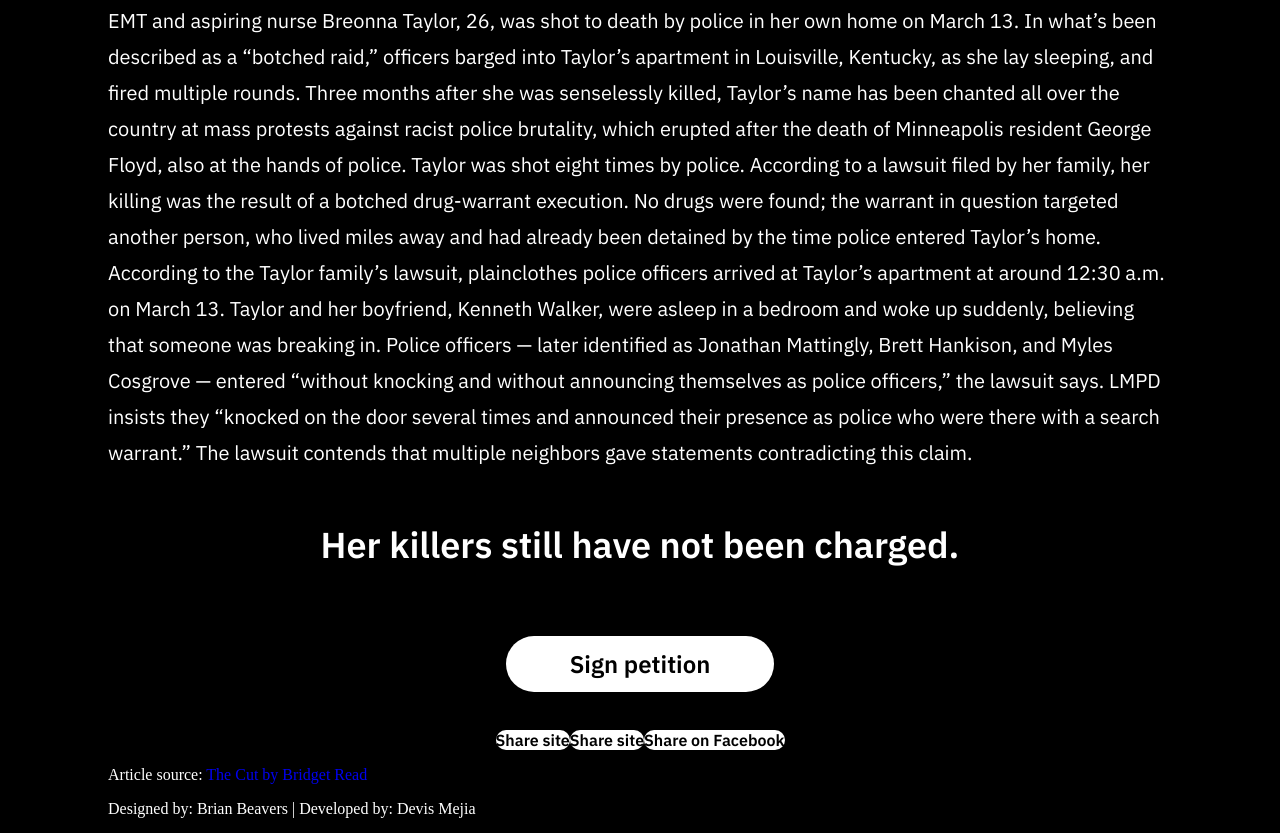
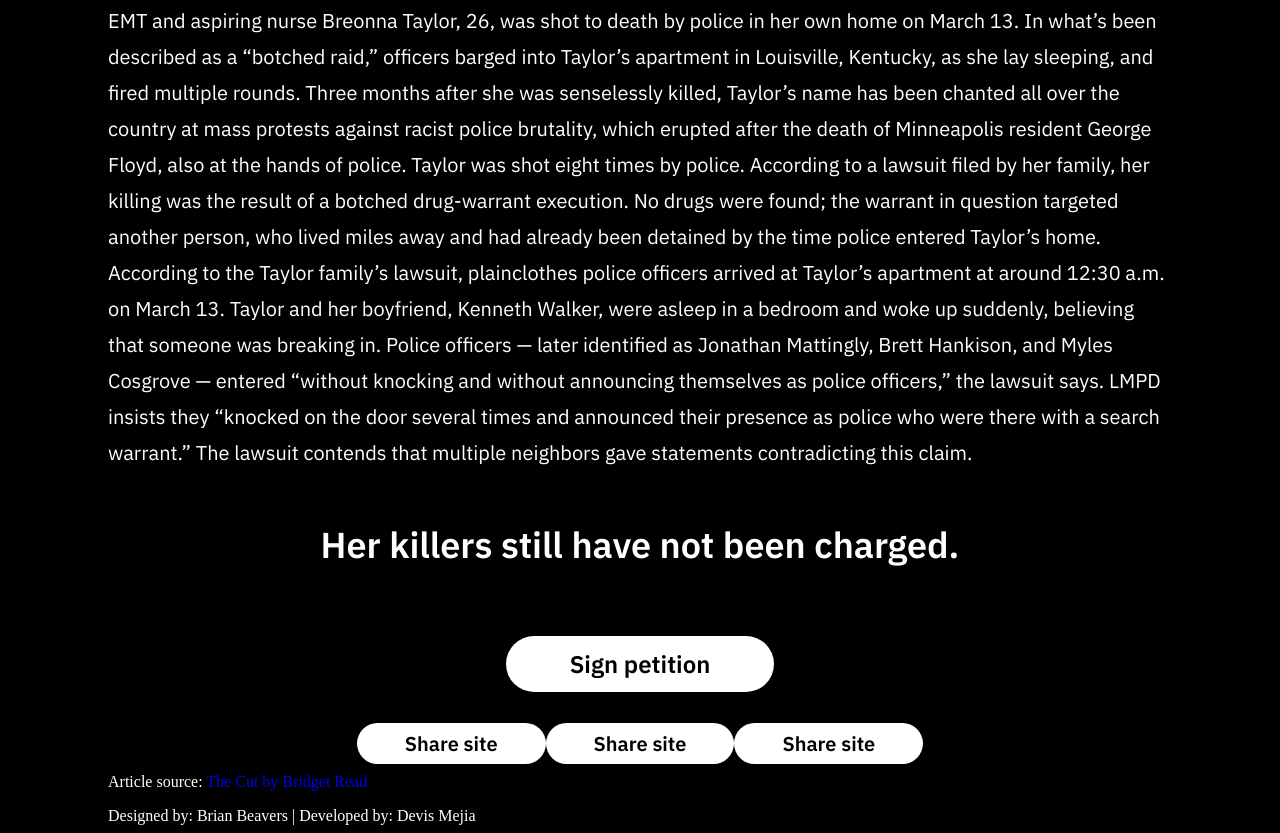
Before and after one commit to damejia100/breonna-taylor-counter, a website: page index.html in a window 1280 px wide. Shown: the part 981-1814 px from the top of the page. Drawn offline with Linux system fonts and the light colour scheme.

Commit message:
share site buttons semi styled and fix for twitter share button

```diff
--- a/index.html
+++ b/index.html
@@ -6,7 +6,6 @@
   <title>Days Since Breonna Taylor was Murdered</title>
   <link rel="stylesheet" href="style.css">
   <link href="https://fonts.googleapis.com/css2?family=IBM+Plex+Sans:wght@400;600&family=Kanit:wght@900&display=swap" rel="stylesheet">
-  <script type="text/javascript" async src="https://platform.twitter.com/widgets.js"></script>
 </head>
 <body>
   <!-- breonna picture, timer and timer description -->
@@ -72,23 +71,19 @@
 
       <!-- Share to twitter button -->
       <div class='share-btn twitter'>
-        <a class="twitter-share-button"
-          href="https://twitter.com/intent/tweet?text=Days%20Since%20Breonna%20Taylor%20was%20murdered"
-          hashtags="#justiceforbreonnataylor"
-          target="_blank"
-          alt="share on Twitter"
-          id="btn"
+        <a href="http://twitter.com/share?text=Days since Breonna Taylor was murdered&url=http://www.dayssincebreonnataylorwasmurdered.com//&hashtags=justiceforbreonnataylor"
+        id="btn"
+        target="_blank"
         >
+        <i class="fas fa-envelope"></i>
           Share site
-          <link rel="canonical"
-            href="http://www.dayssincebreonnataylorwasmurdered.com/">
         </a>
       </div>
 
       <!-- Share to facebook button -->
       <div class='share-btn facebook'>
         <a href="https://www.facebook.com/sharer/sharer.php?u=http://www.dayssincebreonnataylorwasmurdered.com/" target="_blank" alt="share to Facebook" id="btn">
-          Share on Facebook
+          Share site
         </a>
       </div>
      </form>
--- a/style.css
+++ b/style.css
@@ -107,3 +107,8 @@ a {
 .sign-petition {
   margin: 50px 0;
 }
+
+.actions .share-btns #btn {
+  font-size: 20px;
+  padding: 7px 48px;
+}
```
